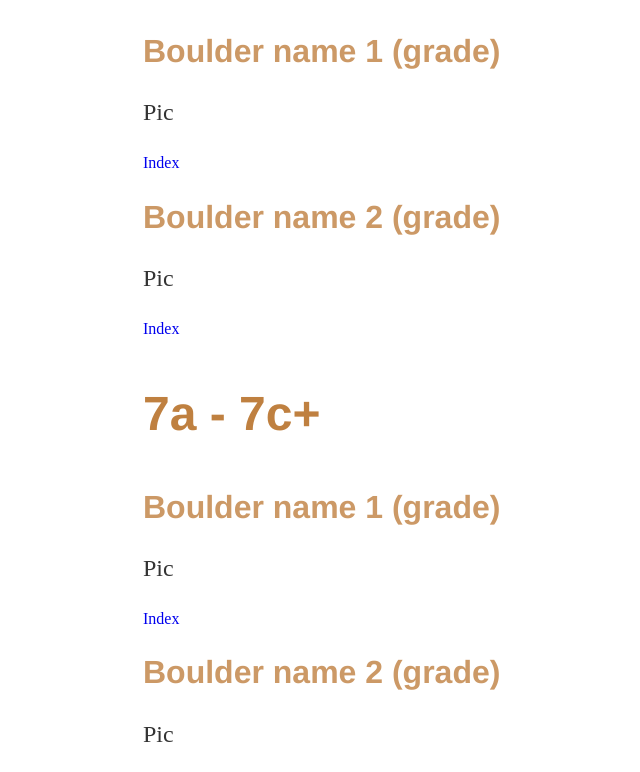
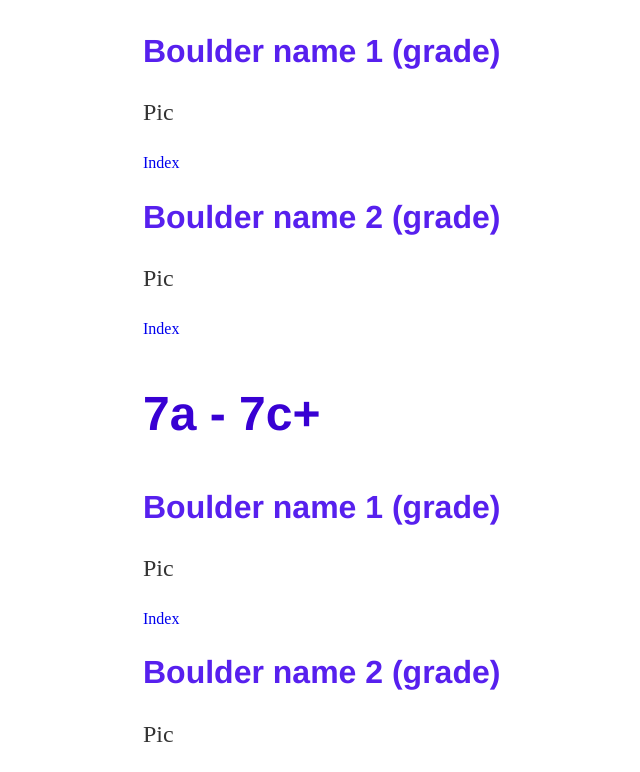
Before and after one commit to leobellesia/polayo, a plain HTML site: page index.html in a window 1280 px wide. Shown: the part 755-1527 px from the top of the page, without its empty margins (49-689 px from the left). Drawn offline with Linux system fonts and the light colour scheme.

Commit message:
minor improvements

```diff
--- a/css/main.css
+++ b/css/main.css
@@ -23,13 +23,13 @@ a:hover {
 h1 {
     font-size: 3em;
     font-family:'Helvetica', 'Arial', 'Sans-Serif';
-    color: #bf8040;
+    color: #3800d3;
 }
 
 h2 {
     font-size: 2em;
     font-family:'Helvetica', 'Arial', 'Sans-Serif';
-    color: #cc9966;
+    color: #5720ee;
 }
 p {
     font-size: 1.5em;
```
Also changed, not shown: index.html (+3 -0 lines).
